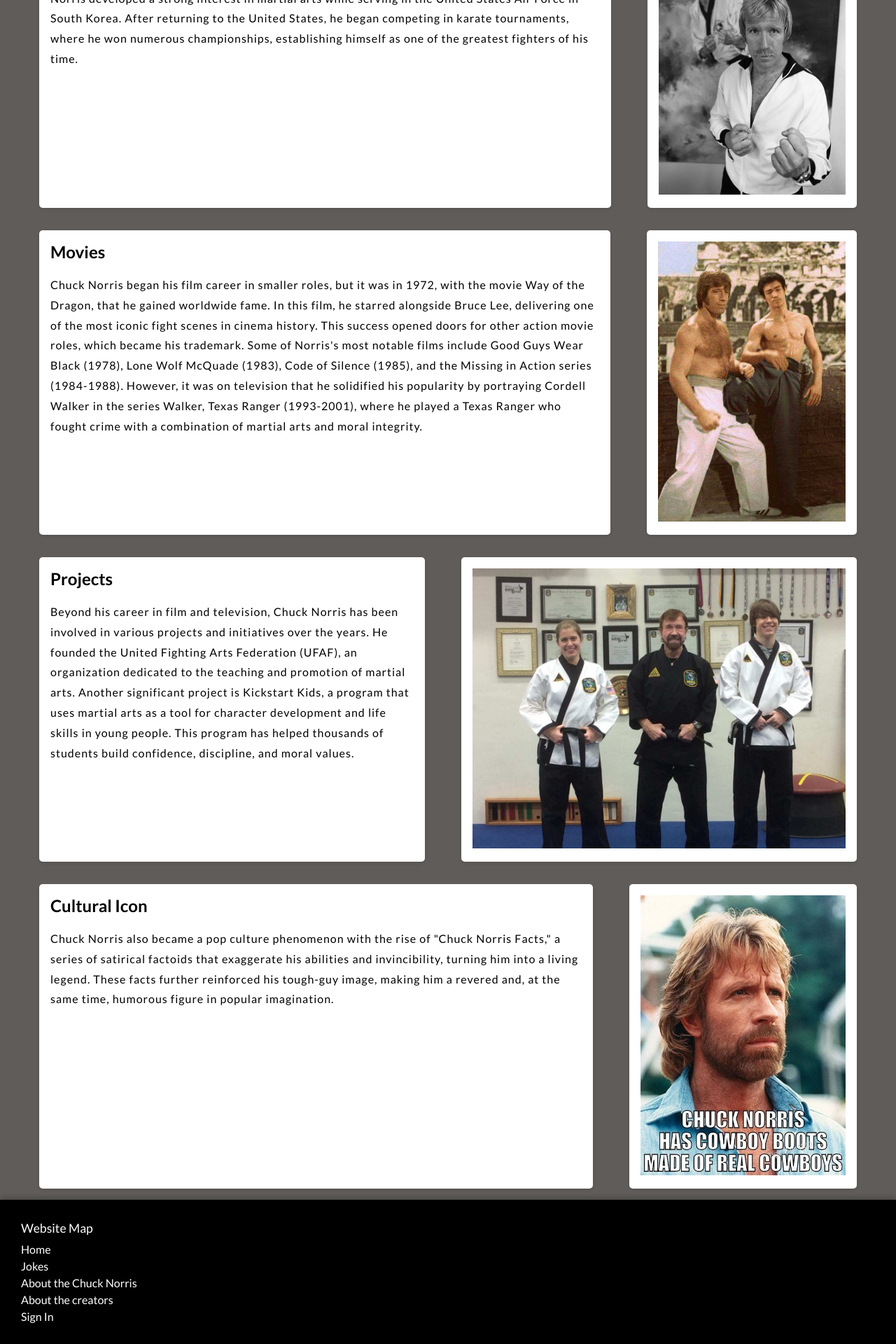
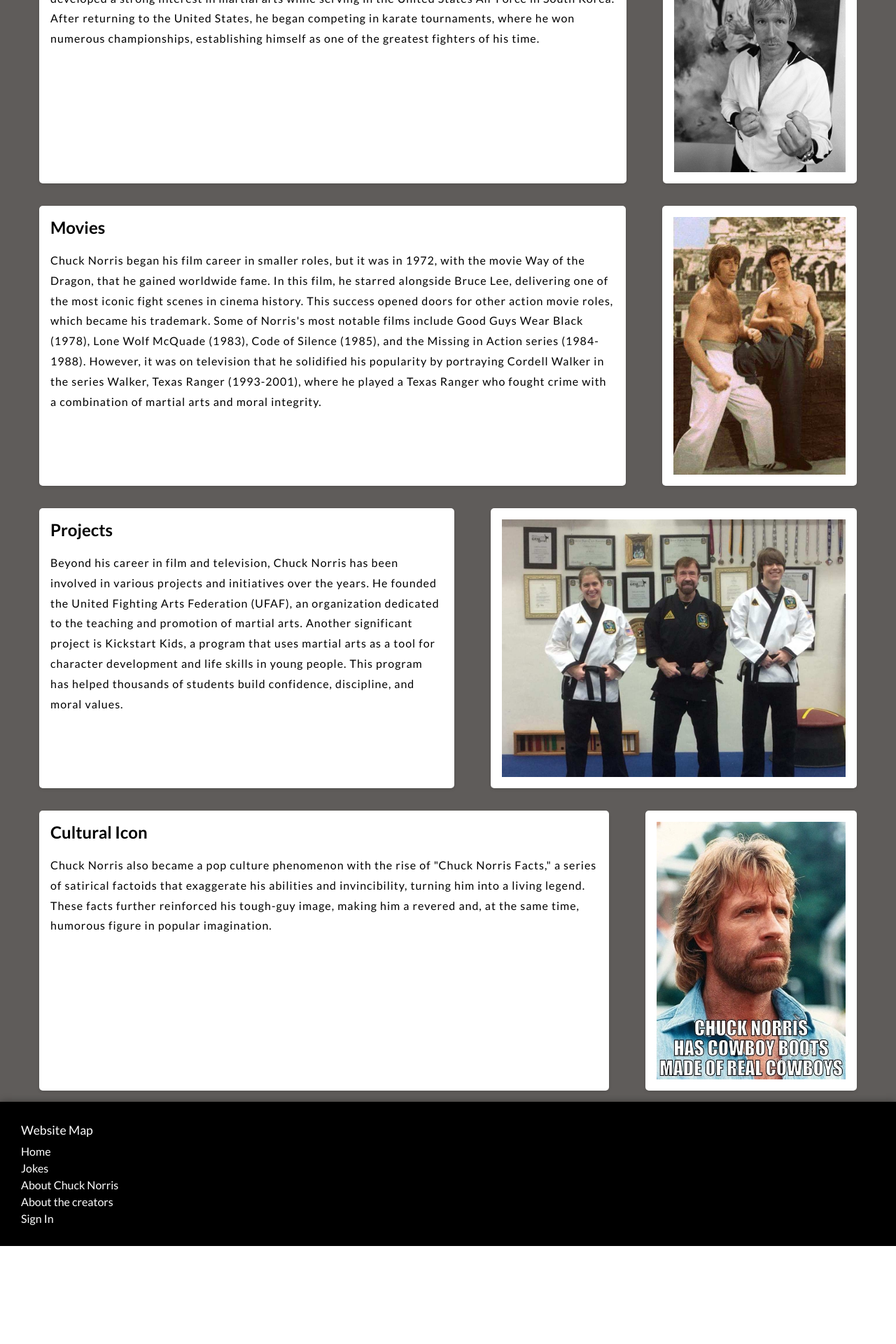
Before and after one commit to da4avi/chuck-norris-website, a React (Vite) app: page /aboutchucknorris in a window 1280 px wide. Shown: the part 283-2203 px from the top of the page at 70% size. After the commit the page ends 2063 px from the top, so only its background shows below. Built offline with nearby package versions, Linux system fonts and the light colour scheme.

Commit message:
fix:  styles

```diff
--- a/src/components/Footer/index.jsx
+++ b/src/components/Footer/index.jsx
@@ -9,7 +9,7 @@ export default function Footer() {
                 <ul>
                     <li><Link to="/home">Home</Link></li>
                     <li><Link to="/jokes">Jokes</Link></li>
-                    <li><Link to="/aboutchucknorris">About the Chuck Norris</Link></li>
+                    <li><Link to="/aboutchucknorris">About Chuck Norris</Link></li>
                     <li><Link to="/aboutthecreators">About the creators</Link></li>
                     <li><Link to="/register">Sign In</Link></li>
                 </ul>
--- a/src/pages/AboutChuckNorris/index.jsx
+++ b/src/pages/AboutChuckNorris/index.jsx
@@ -7,48 +7,38 @@ import memePic from '../../../public/joke.jpeg'
 export default function About() {
     return (
         <div className='about'>
-            <h1 className='h1'>About Chuck Norris</h1>
-            <div className='about-content'>
-                <div className='div'>
+            <h1>About Chuck Norris</h1>
+            <div>
                 <section className='texto'>
                     <h2>Early Life</h2>
                     <br />
-                        <p className='p'>Chuck Norris, born on March 10, 1940, in Ryan, Oklahoma, is a martial artist, actor, and cultural icon known for his tough-guy image and signature roundhouse kick. Raised in a humble family, Norris developed a strong interest in martial arts while serving in the United States Air Force in South Korea. After returning to the United States, he began competing in karate tournaments, where he won numerous championships, establishing himself as one of the greatest fighters of his time. </p>
+                    <p>Chuck Norris, born on March 10, 1940, in Ryan, Oklahoma, is a martial artist, actor, and cultural icon known for his tough-guy image and signature roundhouse kick. Raised in a humble family, Norris developed a strong interest in martial arts while serving in the United States Air Force in South Korea. After returning to the United States, he began competing in karate tournaments, where he won numerous championships, establishing himself as one of the greatest fighters of his time. </p>
                 </section>
-                    <section className='imagem'>
-                        <img src={oldPic} alt="Chuck Norris old picture" className='pics' />
-                    </section>
+                <img src={oldPic} alt="Chuck Norris old picture"/>
             </div>
-                <div className='div'>
+            <div>
                 <section className='texto'>
                     <h2>Movies</h2>
                     <br />
-                        <p className='p'>Chuck Norris began his film career in smaller roles, but it was in 1972, with the movie Way of the Dragon, that he gained worldwide fame. In this film, he starred alongside Bruce Lee, delivering one of the most iconic fight scenes in cinema history. This success opened doors for other action movie roles, which became his trademark. Some of Norris's most notable films include Good Guys Wear Black (1978), Lone Wolf McQuade (1983), Code of Silence (1985), and the Missing in Action series (1984-1988). However, it was on television that he solidified his popularity by portraying Cordell Walker in the series Walker, Texas Ranger (1993-2001), where he played a Texas Ranger who fought crime with a combination of martial arts and moral integrity.</p>
+                    <p>Chuck Norris began his film career in smaller roles, but it was in 1972, with the movie Way of the Dragon, that he gained worldwide fame. In this film, he starred alongside Bruce Lee, delivering one of the most iconic fight scenes in cinema history. This success opened doors for other action movie roles, which became his trademark. Some of Norris's most notable films include Good Guys Wear Black (1978), Lone Wolf McQuade (1983), Code of Silence (1985), and the Missing in Action series (1984-1988). However, it was on television that he solidified his popularity by portraying Cordell Walker in the series Walker, Texas Ranger (1993-2001), where he played a Texas Ranger who fought crime with a combination of martial arts and moral integrity.</p>
                 </section>
-                    <section className='imagem'>
-                        <img src={moviePic} alt="Chuck Norris in Way of the Dragon" className='pics' />
-                    </section>
+                <img src={moviePic} alt="Chuck Norris in Way of the Dragon"/>
             </div>
-                <div className='div'>
+            <div>
                 <section className='texto'>
                     <h2>Projects</h2>
                     <br />
-                        <p className='p'>Beyond his career in film and television, Chuck Norris has been involved in various projects and initiatives over the years. He founded the United Fighting Arts Federation (UFAF), an organization dedicated to the teaching and promotion of martial arts. Another significant project is Kickstart Kids, a program that uses martial arts as a tool for character development and life skills in young people. This program has helped thousands of students build confidence, discipline, and moral values.</p>
+                    <p>Beyond his career in film and television, Chuck Norris has been involved in various projects and initiatives over the years. He founded the United Fighting Arts Federation (UFAF), an organization dedicated to the teaching and promotion of martial arts. Another significant project is Kickstart Kids, a program that uses martial arts as a tool for character development and life skills in young people. This program has helped thousands of students build confidence, discipline, and moral values.</p>
                 </section>
-                    <section className='imagem'>
-                        <img src={ufmaPic} alt="Chuck Norris project UFMA" className='pics' />
-                    </section>
+                <img src={ufmaPic} alt="Chuck Norris project UFMA"/>
             </div>
-                <div className='div'>
+            <div>
                 <section className='texto'>
                     <h2>Cultural Icon</h2>
                     <br />
-                        <p className='p'>Chuck Norris also became a pop culture phenomenon with the rise of "Chuck Norris Facts," a series of satirical factoids that exaggerate his abilities and invincibility, turning him into a living legend. These facts further reinforced his tough-guy image, making him a revered and, at the same time, humorous figure in popular imagination.</p>
+                    <p >Chuck Norris also became a pop culture phenomenon with the rise of "Chuck Norris Facts," a series of satirical factoids that exaggerate his abilities and invincibility, turning him into a living legend. These facts further reinforced his tough-guy image, making him a revered and, at the same time, humorous figure in popular imagination.</p>
                 </section>
-                    <section className='imagem'>
-                        <img src={memePic} alt="Chuck Norris project UFMA" className='pics' />
-                    </section>
-                </div>
+                <img src={memePic} alt="Chuck Norris project UFMA"/>
             </div>
         </div>
     )
--- a/src/pages/AboutChuckNorris/styles.css
+++ b/src/pages/AboutChuckNorris/styles.css
@@ -4,9 +4,10 @@
     justify-content: center;
     flex-direction: column;
     align-items: center;
+    width: 100%;
 }
 
-.div {
+.about div {
     display: flex;
     gap: 20px;
     justify-content: center;
@@ -14,29 +15,10 @@
 }
 
 @media (max-width:768px) {
-    .div {flex-wrap: wrap;}
+    .about div {flex-wrap: wrap;}
 }
 
-.about-content {
-    display: flex;
-    justify-content: center;
-    flex-direction: column;
-    width: 100%;
-    align-items: center;
-}
-
-.pics {
-    height: 400px;
-}
-
-@media (max-width:768px) {
-    .pics {aspect-ratio: 4/4;
-        object-fit: cover;
-        max-width: 300px;
-        height: auto;}
-}
-
-.texto {
+.about .texto {
     background-color: #fff;
     padding: 16px;
     box-shadow: 0 2px 4px rgba(0, 0, 0, 0.1);
@@ -44,23 +26,29 @@
     margin: 16px;
 
 }
-.imagem {
+.about img {
     background-color: #fff;
     padding: 16px;
     box-shadow: 0 2px 4px rgba(0, 0, 0, 0.1);
     border-radius: 5px;
     margin: 16px;
-
+    height: 400px;
 }
 
+@media (max-width:768px) {
+    .about img {aspect-ratio: 4/4;
+        object-fit: cover;
+        max-width: 300px;
+        height: auto;}
+}
 
-.p {
+.about p {
     line-height: 1.8;
     letter-spacing: 1px;
     font-size: medium;
 }
 
-.h1 {
+.about h1 {
     text-align: center;
     padding-top: 10px;
 }
--- a/src/pages/AboutTheCreators/styles.css
+++ b/src/pages/AboutTheCreators/styles.css
@@ -10,7 +10,7 @@
 }
 
 .creators-container h1 {
-    margin-bottom: 80px;
+    margin-bottom: 16px;
 }
 
 .creators {
@@ -19,6 +19,10 @@
     align-items: center;
     flex-wrap: wrap;
     gap: 60px;
+    background-color: white;
+    padding: 16px;
+    box-shadow: 0 2px 4px rgba(0, 0, 0, 0.1);
+    border-radius: 5px;
 }
 
 .creator {
--- a/src/pages/Home/styles.css
+++ b/src/pages/Home/styles.css
@@ -2,38 +2,32 @@
     display: flex;
     align-items: center;
     justify-content: center;
-    flex-direction: column;
     min-height: 80vh;
     flex-wrap: wrap;
     background-color: rgb(95, 92, 90);
 }
 
-.flex {
-    display: flex;
-    gap: 20px;
-    flex-wrap: wrap;
-    justify-content: center;
-    margin: 16px;
-}
-
-.textoHome {
+.home .texto {
     background-color: #fff;
     padding: 16px;
     box-shadow: 0 2px 4px rgba(0, 0, 0, 0.1);
     border-radius: 5px;
     max-width: 800px;
+    min-height: 370px;
+    margin: 16px;
 }
 
-.jokeHome {
+.home .joke {
     background-color: #fff;
     padding: 16px;
     box-shadow: 0 2px 4px rgba(0, 0, 0, 0.1);
     border-radius: 5px;
     width: 320px;
     min-height: 370px;
+    margin: 16px;
 }
 
-.button {
+.home button {
     background-color: #2c2323;
     color: #fff;
     padding: 10px;
@@ -41,7 +35,7 @@
     border-radius: 5px;
 }
 
-.button:hover {
+.home button:hover {
     background-color: #161212;
 }
 
--- a/src/pages/Jokes/index.jsx
+++ b/src/pages/Jokes/index.jsx
@@ -54,6 +54,7 @@ export default function Jokes() {
     }, [dropdown]);
 
     return (
+        <div className='bg'>
         <section className='jokes-section'>
             <h2>Select a category to get a random joke</h2>
 
@@ -76,5 +77,6 @@ export default function Jokes() {
             </div>
 
         </section>
+        </div>
     );
 }
--- a/src/pages/Jokes/styles.css
+++ b/src/pages/Jokes/styles.css
@@ -1,9 +1,22 @@
+.bg {
+    background-color: rgb(95, 92, 90);
+    display: flex;
+    justify-content: center;
+    align-items: center;
+    min-height: 80vh;
+}
+
 .jokes-section {
     display: flex;
-    height: 100vh;
+    height: 300px;
+    width: 300px;
     justify-content: center;
     align-items: center;
     flex-direction: column;
+    padding: 16px;
+    box-shadow: 0 2px 4px rgba(0, 0, 0, 0.1);
+    border-radius: 5px;
+    background-color: white;
 }
 
 .jokes-section h2 {
```
Also changed, not shown: src/pages/Home/index.jsx (+7 -9 lines). Lines whose indentation alone changed are shown as unchanged.
